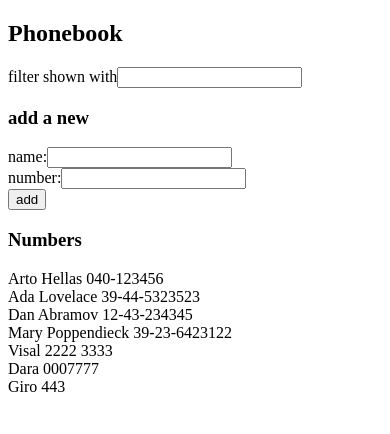
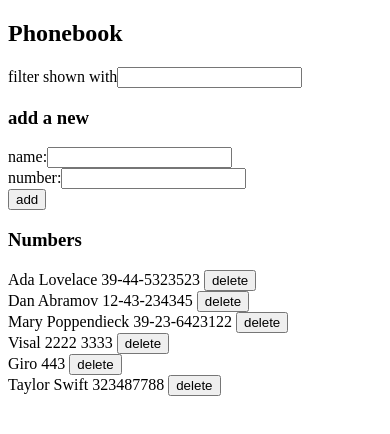
Before and after one commit to vchan14/fullstackOpen, a React (Vite) app in the folder part2/phoneBook/: page / in a window 390 px wide. Shown: the top 434 px of the page. Built offline with nearby package versions, Linux system fonts and the light colour scheme; data requests are answered from the project's data file.

Commit message:
10March2024 phoneBook step9

```diff
--- a/part2/phoneBook/db.json
+++ b/part2/phoneBook/db.json
@@ -1,10 +1,5 @@
 {
   "persons": [
-    {
-      "name": "Arto Hellas",
-      "number": "040-123456",
-      "id": "1"
-    },
     {
       "name": "Ada Lovelace",
       "number": "39-44-5323523",
@@ -26,14 +21,14 @@
       "number": "2222 3333"
     },
     {
-      "id": "588c",
-      "name": "Dara",
-      "number": "0007777"
-    },
-    {
       "id": "5397",
       "name": "Giro",
       "number": "443"
+    },
+    {
+      "id": "430f",
+      "name": "Taylor Swift",
+      "number": "323487788"
     }
   ]
 }
--- a/part2/phoneBook/src/App.jsx
+++ b/part2/phoneBook/src/App.jsx
@@ -60,8 +60,22 @@ const App = () => {
 		setPersons(persons.concat());
 		setNewName('');
 		setNewNumber('');
+	}
 
+	const onDelete = (id) => {
+		const person = persons.find(person => 	person.id  === id);
+		const confirmedMessage = `Delete ${person.name}`;
+		if(!window.confirm(confirmedMessage)) {
+			return;
+		}
+		personService.deleteRequest(id)
+			.then(response => {
+				const id = response.data.id;
+				const copyPersons = [...persons].filter(person => person.id !== id);
+				setPersons(copyPersons);
+			})
 
+		console.log('my person is ', person);
 	}
 
 	return (
@@ -77,7 +91,9 @@ const App = () => {
 				handleNewNumberChange={handleNewNumberChange}
 			/>
 			<h3>Numbers</h3>
-			<Persons shownPersons={shownNames()} />
+			<Persons shownPersons={shownNames()}
+				onDelete={onDelete}
+			/>
 		</div>
 	)
 }
--- a/part2/phoneBook/src/Persons.jsx
+++ b/part2/phoneBook/src/Persons.jsx
@@ -1,7 +1,12 @@
-const Persons = ({shownPersons}) => {
+const Persons = ({shownPersons, onDelete}) => {
 	return (
 		<div>
-			{shownPersons && shownPersons.map(person => <div key={person.name}>{`${person.name} ${person.number}`}</div>)}
+			{shownPersons && shownPersons
+				.map(person =>
+					<div key={person.name}>
+						{`${person.name} ${person.number} `}
+						<button onClick={() => onDelete(person.id)}>delete</button>
+					</div>)}
 		</div>
 	)
 }
--- a/part2/phoneBook/src/services/persons.js
+++ b/part2/phoneBook/src/services/persons.js
@@ -13,8 +13,13 @@ const update = (id, newObject) => {
 	return axios.put(`${baseUrl}/${id}`, newObject)
 }
 
+const deleteRequest = (id) => {
+	return axios.delete(`${baseUrl}/${id}`);
+}
+
 export default {
-	getAll: getAll,
-	create: create,
-	update: update
+	getAll,
+	create,
+	update,
+	deleteRequest
 }
```
